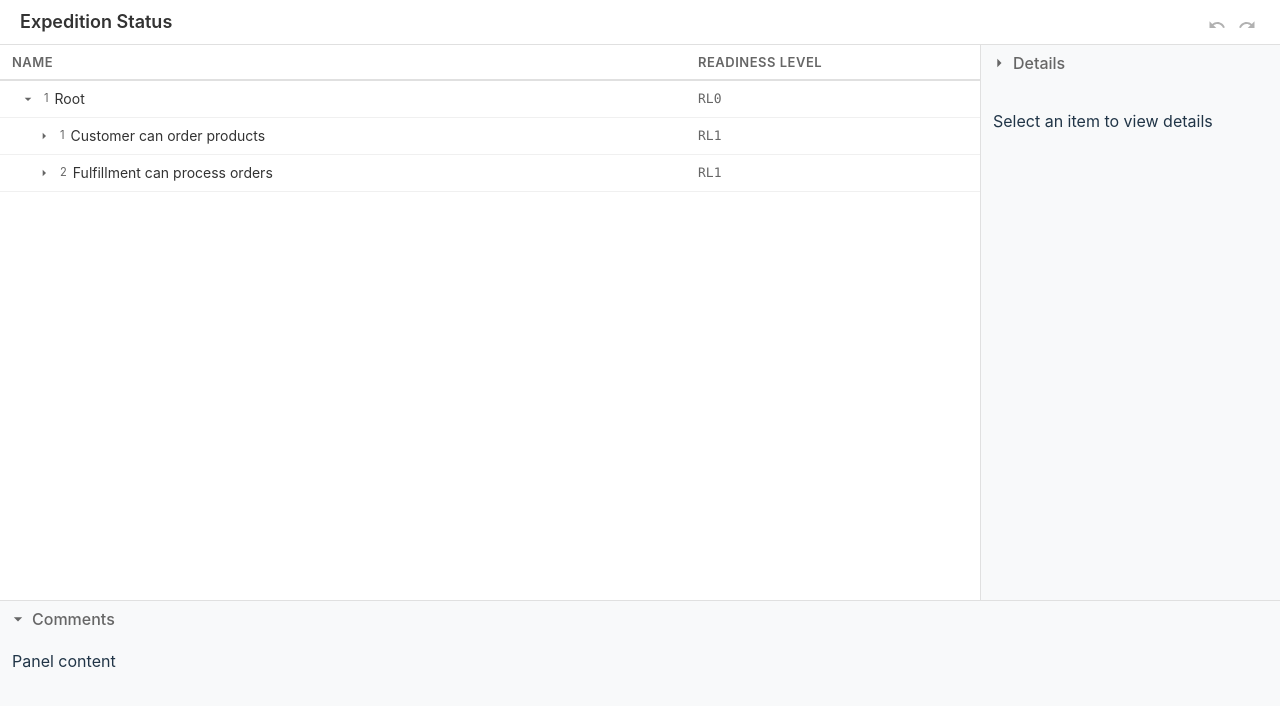
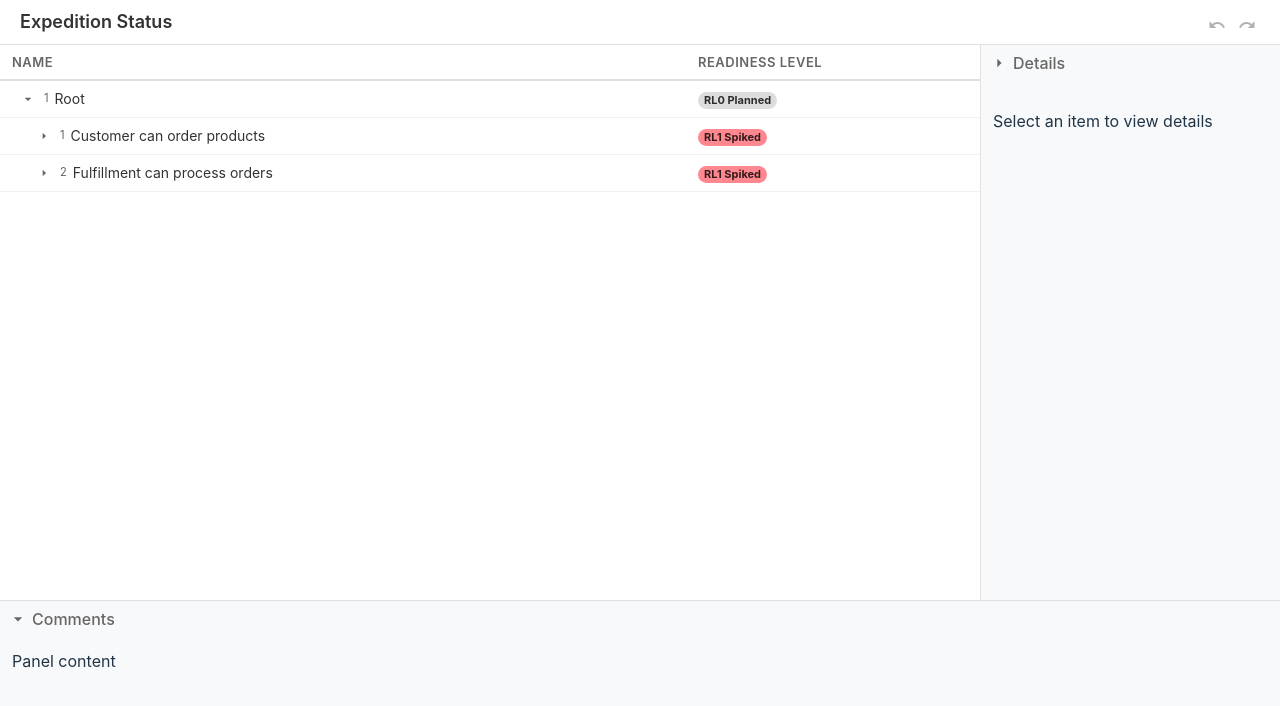
Before and after one commit to shanebdavis/mxp, a React (Vite) app: page / in a window 1280 px wide. Shown: the top 706 px of the page. Built offline with nearby package versions, Linux system fonts and the light colour scheme.

Commit message:
wip: readiness level coloring

```diff
--- a/src/partials/HTable/HTableRow.tsx
+++ b/src/partials/HTable/HTableRow.tsx
@@ -49,6 +49,9 @@ export const HTableRow: FC<TreeNodeProps> = ({
   const [isEditing, setIsEditing] = useState(false)
   const [editValue, setEditValue] = useState(node.name)
   const inputRef = useRef<HTMLInputElement>(null)
+
+  const [isEditingRL, setIsEditingRL] = useState(false)
+  const rlRef = useRef<HTMLDivElement>(null)
 
   useEffect(() => {
     if (isEditing) {
@@ -122,6 +125,41 @@ export const HTableRow: FC<TreeNodeProps> = ({
     }
   }
 
+  const handleRLClick = (e: React.MouseEvent) => {
+    e.stopPropagation()
+    setIsEditingRL(true)
+  }
+
+  const handleRLSelect = (e: React.MouseEvent, level: number) => {
+    e.stopPropagation()  // Stop click from bubbling
+    if (level !== node.readinessLevel) {  // Only update if value changed
+      treeStateMethods.updateNode(node.id, { readinessLevel: level })
+    }
+    setIsEditingRL(false)  // Always close picker
+  }
+
+  useEffect(() => {
+    if (isEditingRL) {
+      const handleClickOutside = (e: MouseEvent) => {
+        if (rlRef.current && !rlRef.current.contains(e.target as Node)) {
+          setIsEditingRL(false)
+        }
+      }
+      document.addEventListener('mousedown', handleClickOutside)
+      return () => document.removeEventListener('mousedown', handleClickOutside)
+    }
+  }, [isEditingRL])
+
+  const RLPill = ({ level }: { level: number }) => (
+    <div style={{
+      ...styles.readinessLevelPill,
+      backgroundColor: styles.readinessLevelColors[level as keyof typeof styles.readinessLevelColors],
+      // Darken text for yellow which needs better contrast
+    }}>
+      {formatReadinessLevel(level)}
+    </div>
+  )
+
   return (
     <>
       <tr
@@ -184,8 +222,43 @@ export const HTableRow: FC<TreeNodeProps> = ({
             )}
           </div>
         </td>
-        <td style={{ ...styles.cell, ...styles.readinessLevel }}>
-          {formatReadinessLevel(node.readinessLevel)}
+        <td
+          style={{ ...styles.cell, ...styles.readinessLevel }}
+          onClick={handleRLClick}
+        >
+          <div style={{ position: 'relative' }} ref={rlRef}>
+            <RLPill level={node.readinessLevel} />
+            {isEditingRL && (
+              <div style={{
+                position: 'absolute',
+                top: 'calc(100% + 4px)',
+                left: 0,
+                background: 'white',
+                border: '1px solid #ddd',
+                borderRadius: 4,
+                boxShadow: '0 2px 4px rgba(0,0,0,0.1)',
+                zIndex: 1000,
+                padding: '4px',
+                display: 'flex',
+                flexDirection: 'column' as const,
+                gap: '4px',
+              }}>
+                {[0, 1, 2, 3, 4, 5, 6].map(level => (
+                  <div
+                    key={level}
+                    onClick={(e) => handleRLSelect(e, level)}
+                    style={{
+                      cursor: 'pointer',
+                      borderRadius: '4px',
+                      padding: '2px',
+                    }}
+                  >
+                    <RLPill level={level} />
+                  </div>
+                ))}
+              </div>
+            )}
+          </div>
         </td>
       </tr>
       {expanded && node.children.map((child, index) => (
--- a/src/partials/HTable/styles.ts
+++ b/src/partials/HTable/styles.ts
@@ -43,11 +43,6 @@ export const styles = {
     fontSize: '10px',
     borderRadius: '12px',
   },
-  readinessLevel: {
-    fontFamily: 'Monaco, Consolas, monospace',
-    fontSize: '13px',
-    color: '#666',
-  },
   row: {
     cursor: 'pointer',
     position: 'relative' as const,
@@ -89,4 +84,28 @@ export const styles = {
       borderRadius: '3px',
     }
   },
+  readinessLevel: {
+    color: '#000',
+    fontWeight: 600,
+  },
+  readinessLevelColors: {
+    0: '#ddd',  // grey
+    1: '#FF878F',  // red
+    2: '#ffbd3b',  // orange
+    3: '#ffeb3b',  // yellow
+    4: '#af0',  // yellow-green
+    5: '#0f0',  // green
+    6: '#0ff',  // cyan
+  },
+  readinessLevelPill: {
+    fontFamily: 'inherit',
+    fontWeight: 700,
+    fontSize: '11px',
+    color: 'rgba(0, 0, 0, 0.8)',
+    display: 'inline-block',
+    padding: '1px 6px',
+    borderRadius: '10px',
+    textAlign: 'center' as const,
+    minWidth: '32px',
+  },
 } as const
--- a/src/presenters/formatting.ts
+++ b/src/presenters/formatting.ts
@@ -1 +1,12 @@
-export const formatReadinessLevel = (level: number) => `RL${level}`
+
+const levels = [
+  'RL0 Planned',
+  'RL1 Spiked',
+  'RL2 Prototyped',
+  'RL3 Alpha',
+  'RL4 Beta',
+  'RL5 Released',
+  'RL6 Industry-leading',
+]
+
+export const formatReadinessLevel = (level: number) => levels[level] || `RL${level}`
```
